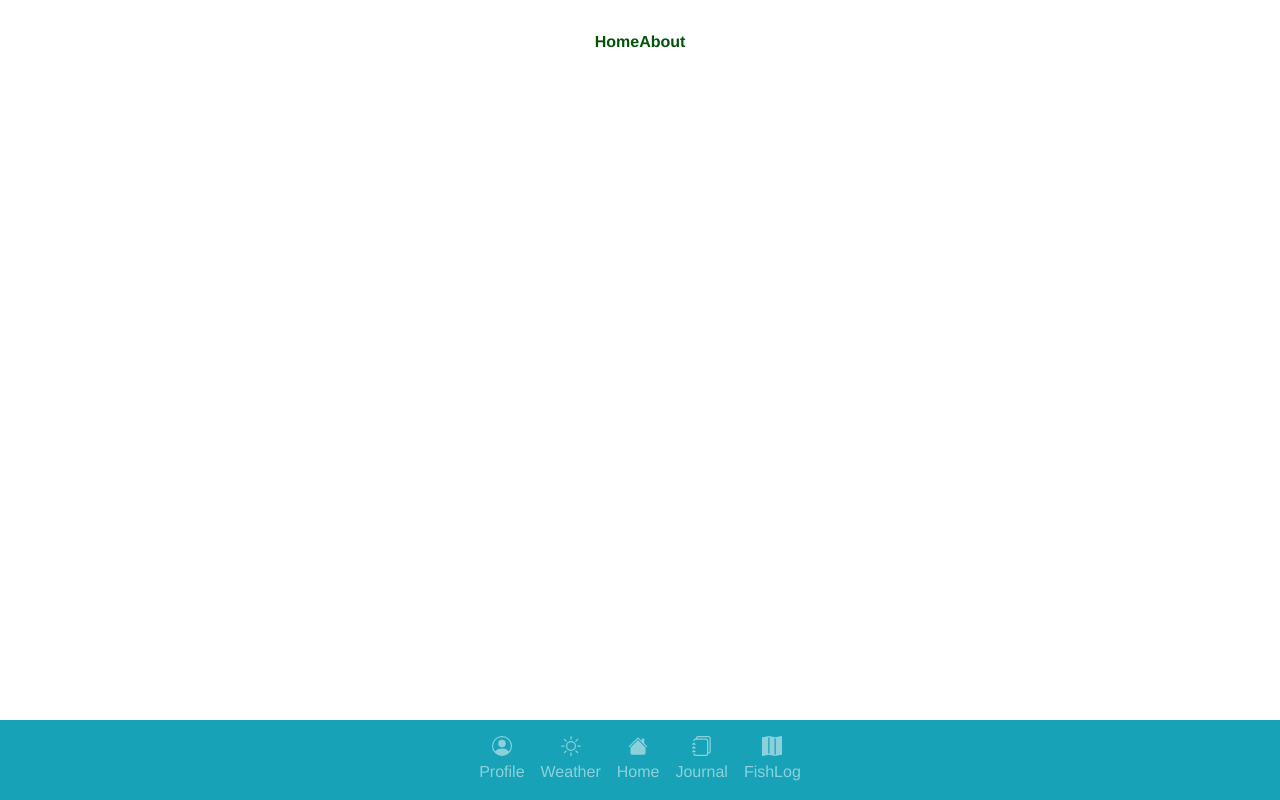
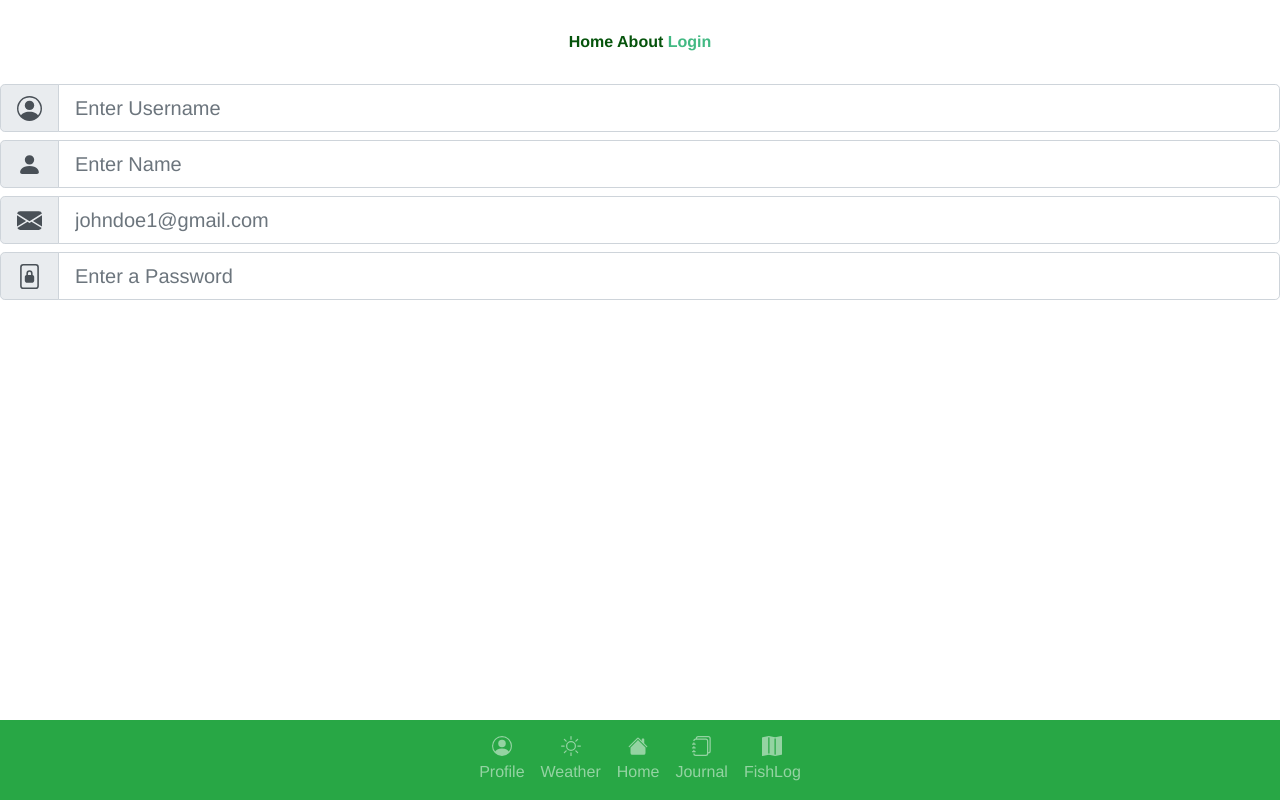
Before and after one commit to danihaldrede/hookd-f20-ui, a Vue app: page /login in a window 1280 px wide. Built offline with nearby package versions, Linux system fonts and the light colour scheme.

Commit message:
added login and profile views

```diff
--- a/src/App.vue
+++ b/src/App.vue
@@ -1,13 +1,15 @@
+// nav bar
 <template>
     <div id="app">
         <div id="nav">
-            <router-link to="/">Home</router-link>
-            <router-link to="/">About</router-link>
+            <router-link to="/">Home </router-link>
+            <router-link to="/about">About </router-link>
+            <router-link to="/login">Login </router-link>
         </div>
         <router-view/>
-        <b-navbar fixed="bottom" type="dark" variant="info">
+        <b-navbar fixed="bottom" type="dark" variant="success">
             <b-navbar-nav class="mx-auto" align="center">
-                <b-nav-item to="Profile">
+                <b-nav-item to="/profile">
                     <b-icon-person-circle/><br>
                     Profile
                 </b-nav-item>
@@ -32,6 +34,13 @@
     </div>
 </template>
 
+<script>
+// @ is an alias to /src
+export default {
+  name: 'Home'
+}
+</script>
+
 <style lang="scss">
 #app {
   font-family: Avenir, Helvetica, Arial, sans-serif;
--- a/src/router/index.js
+++ b/src/router/index.js
@@ -1,6 +1,8 @@
 import Vue from 'vue'
 import VueRouter from 'vue-router'
 import Home from '../views/Home.vue'
+import Login from '../views/Login.vue'
+import Profile from '../views/Profile.vue'
 
 Vue.use(VueRouter)
 
@@ -17,6 +19,16 @@ const routes = [
     // this generates a separate chunk (about.[hash].js) for this route
     // which is lazy-loaded when the route is visited.
     component: () => import(/* webpackChunkName: "about" */ '../views/About.vue')
+  },
+  {
+    path: '/login',
+    name: 'Login',
+    component: Login
+  },
+  {
+    path: '/profile',
+    name: 'Profile',
+    component: Profile
   }
 ]
 
--- /dev/null
+++ b/src/views/Login.vue
@@ -0,0 +1,38 @@
+<template>
+    <div>
+        <b-input-group size="lg" class="mb-2">
+            <b-input-group-prepend is-text>
+                <b-icon icon="person-circle"></b-icon>
+            </b-input-group-prepend>
+            <b-form-input type="text" placeholder="Enter Username"></b-form-input>
+        </b-input-group>
+        <b-input-group size="lg" class="mb-2">
+            <b-input-group-prepend is-text>
+                <b-icon icon="person-fill"></b-icon>
+            </b-input-group-prepend>
+            <b-form-input type="text" placeholder="Enter Name"></b-form-input>
+        </b-input-group>
+        <b-input-group size="lg" class="mb-2">
+            <b-input-group-prepend is-text>
+                <b-icon icon="envelope-fill"></b-icon>
+            </b-input-group-prepend>
+            <b-form-input type="text" placeholder="johndoe1@gmail.com"></b-form-input>
+        </b-input-group>
+        <b-input-group size="lg" class="mb-2">
+            <b-input-group-prepend is-text>
+                <b-icon icon="file-lock2"></b-icon>
+            </b-input-group-prepend>
+            <b-form-input type="text" placeholder="Enter a Password"></b-form-input>
+        </b-input-group>
+</div>
+</template>
+
+<script>
+export default {
+
+}
+</script>
+
+<style>
+
+</style>
--- /dev/null
+++ b/src/views/Profile.vue
@@ -0,0 +1,13 @@
+<template>
+  <div>Profile</div>
+</template>
+
+<script>
+export default {
+
+}
+</script>
+
+<style>
+
+</style>
```
